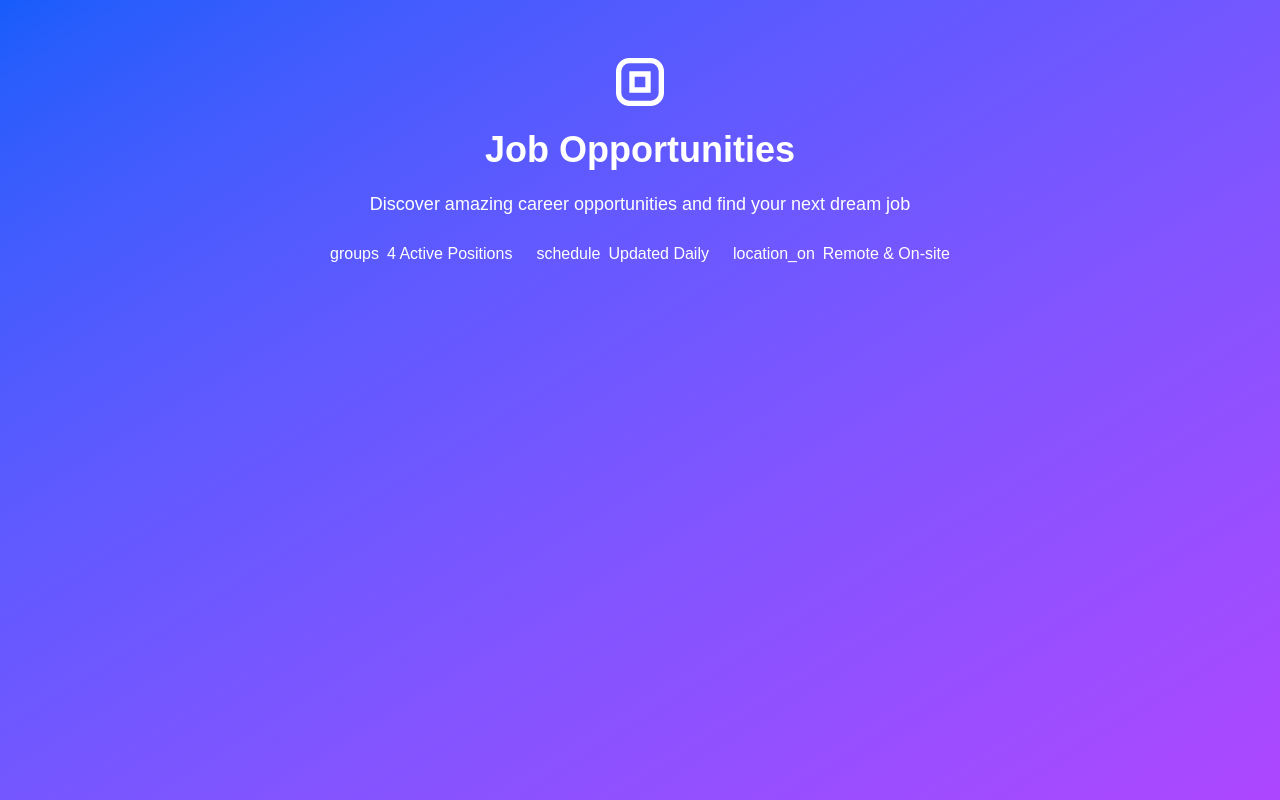
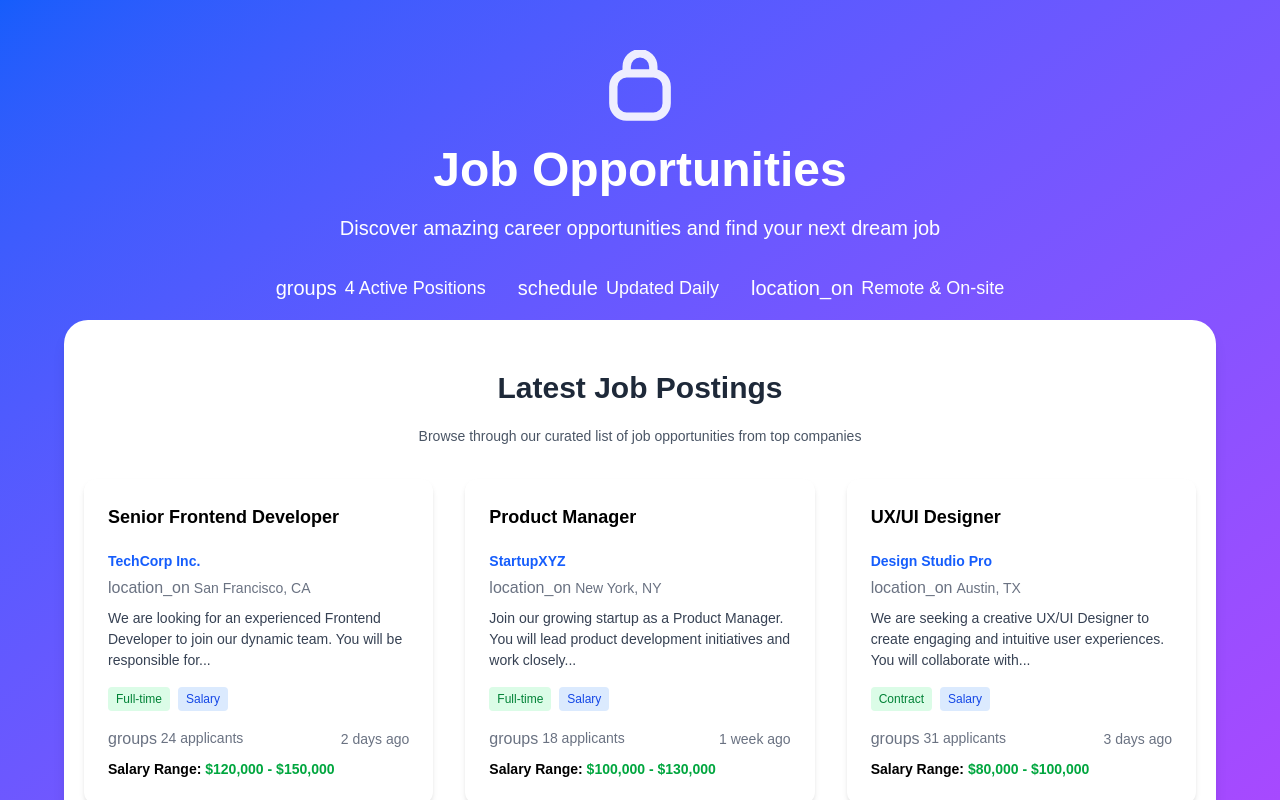
Before and after one commit to kaveenskn/InternQuest-web-Group2, a React (Vite) app: page /about in a window 1280 px wide. Built offline with nearby package versions, Linux system fonts and the light colour scheme.

Commit message:
update about page

```diff
--- a/src/pages/aboutpage.jsx
+++ b/src/pages/aboutpage.jsx
@@ -15,8 +15,35 @@ const jobData = [
     salaryColor: "text-green-600",
     companyLink: "#",
   },
+  {
+    title: "Product Manager",
+    company: "StartupXYZ",
+    location: "New York, NY",
+    description:
+      "Join our growing startup as a Product Manager. You will lead product development initiatives and work closely...",
+    type: "Full-time",
+    salaryType: "Salary",
+    applicants: 18,
+    posted: "1 week ago",
+    salary: "$100,000 - $130,000",
+    salaryColor: "text-green-600",
+    companyLink: "#",
+  },
+  {
+    title: "UX/UI Designer",
+    company: "Design Studio Pro",
+    location: "Austin, TX",
+    description:
+      "We are seeking a creative UX/UI Designer to create engaging and intuitive user experiences. You will collaborate with...",
+    type: "Contract",
+    salaryType: "Salary",
+    applicants: 31,
+    posted: "3 days ago",
+    salary: "$80,000 - $100,000",
+    salaryColor: "text-green-600",
+    companyLink: "#",
+  },
 ];
-
 
 const AboutPage = () => {
   return (
@@ -24,26 +51,65 @@ const AboutPage = () => {
       {/* Hero Section */}
       <section className="flex flex-col items-center justify-center py-16 text-white">
         <div className="mb-4">
-          {/* Icon */}
-          <svg className="h-16 w-16 text-white" fill="none" stroke="currentColor" strokeWidth="2" viewBox="0 0 24 24">
-            <rect x="4" y="4" width="16" height="16" rx="4" fill="none" />
-            <path d="M9 9h6v6H9z" fill="none" />
+          {/* Bag Icon */}
+          <svg className="h-20 w-20 text-white opacity-90" fill="none" stroke="currentColor" strokeWidth="2.5" viewBox="0 0 24 24">
+            <rect x="4" y="7" width="16" height="13" rx="4" fill="none" />
+            <path d="M8 7V5a4 4 0 1 1 8 0v2" stroke="currentColor" strokeWidth="2.5" />
           </svg>
         </div>
-        <h1 className="text-4xl font-bold mb-4">Job Opportunities</h1>
-        <p className="text-lg mb-6 text-center max-w-2xl">
+        <h1 className="text-5xl font-extrabold mb-4 text-center">Job Opportunities</h1>
+        <p className="text-xl mb-8 text-center max-w-2xl">
           Discover amazing career opportunities and find your next dream job
         </p>
-        <div className="flex flex-wrap gap-6 text-base justify-center items-center">
+        <div className="flex flex-wrap gap-8 text-lg justify-center items-center">
           <div className="flex items-center gap-2">
-            <span className="material-icons">groups</span> 4 Active Positions
+            <span className="material-icons align-middle text-xl">groups</span>
+            4 Active Positions
           </div>
           <div className="flex items-center gap-2">
-            <span className="material-icons">schedule</span> Updated Daily
+            <span className="material-icons align-middle text-xl">schedule</span>
+            Updated Daily
           </div>
           <div className="flex items-center gap-2">
-            <span className="material-icons">location_on</span> Remote & On-site
+            <span className="material-icons align-middle text-xl">location_on</span>
+            Remote & On-site
           </div>
+        </div>
+      </section>
+
+      {/* Latest Job Postings */}
+      <section className="bg-white rounded-t-3xl shadow-lg p-8 max-w-6xl mx-auto w-full -mt-8">
+        <h2 className="text-3xl font-extrabold text-gray-800 mb-2 text-center">Latest Job Postings</h2>
+        <p className="text-gray-600 text-center mb-8">
+          Browse through our curated list of job opportunities from top companies
+        </p>
+        <div className="grid grid-cols-1 md:grid-cols-3 gap-8">
+          {jobData.map((job, idx) => (
+            <div key={idx} className="bg-white rounded-xl shadow-md p-6 flex flex-col">
+              <h3 className="font-bold text-lg mb-1">{job.title}</h3>
+              <a href={job.companyLink} className="text-blue-600 font-semibold mb-1 hover:underline">
+                {job.company}
+              </a>
+              <div className="flex items-center text-gray-500 text-sm mb-2">
+                <span className="material-icons mr-1 text-base">location_on</span>
+                {job.location}
+              </div>
+              <p className="text-gray-700 mb-4">{job.description}</p>
+              <div className="flex gap-2 mb-4">
+                <span className="px-2 py-1 bg-green-100 text-green-700 rounded text-xs">{job.type}</span>
+                <span className="px-2 py-1 bg-blue-100 text-blue-700 rounded text-xs">{job.salaryType}</span>
+              </div>
+              <div className="flex justify-between items-center text-sm text-gray-500 mt-auto">
+                <span>
+                  <span className="material-icons align-middle text-base">groups</span> {job.applicants} applicants
+                </span>
+                <span>{job.posted}</span>
+              </div>
+              <div className="mt-2 font-semibold">
+                Salary Range: <span className={`font-bold ${job.salaryColor}`}>{job.salary}</span>
+              </div>
+            </div>
+          ))}
         </div>
       </section>
     </div>
```
